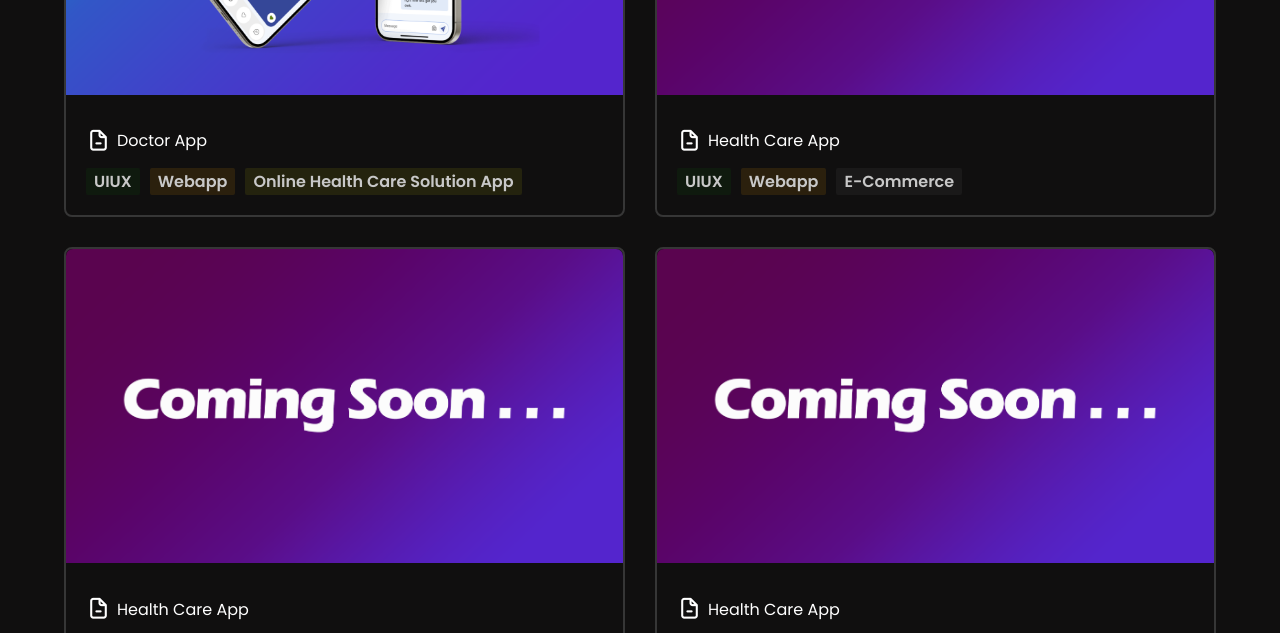
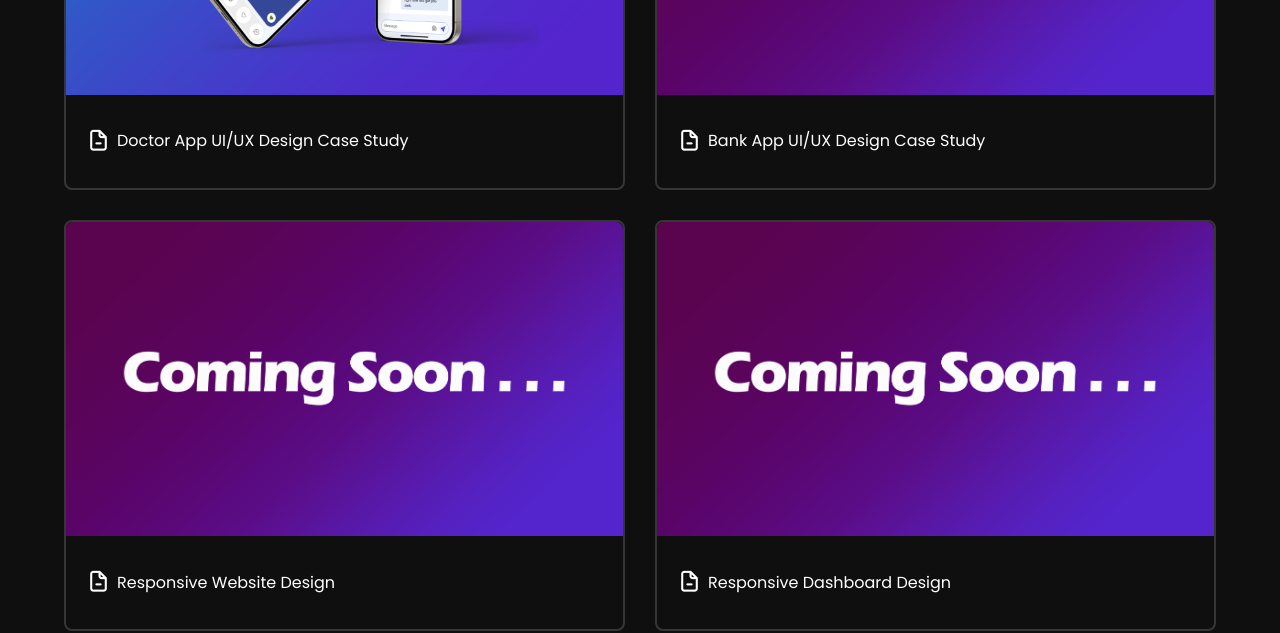
Before and after one commit to Dxl213/portfolio, a plain HTML site: page index.html in a window 1280 px wide. Shown: the part 1580-2213 px from the top of the page. Drawn offline with nearby package versions, Linux system fonts and the light colour scheme.

Commit message:
version2.2

```diff
--- a/index.html
+++ b/index.html
@@ -448,13 +448,16 @@
         <div class="project-text">
           <div class="project-name">
             <i class="uil uil-file-minus"></i>
-            <p>Doctor App</p>
+            <p>Doctor App UI/UX Design  Case Study</p>
           </div>
+
+          <!-------------
           <div class="project-text-2">
             <p class="project-green">UIUX</p>
             <p class="project-orange">Webapp</p>
             <p class="project-yellow  pro-text-1">Online Health Care Solution App</p>
           </div>
+          ---------->
         </div>
 
 
@@ -483,13 +486,17 @@
       <div class="project-text">
         <div class="project-name">
           <i class="uil uil-file-minus"></i>
-          <p>Health Care App</p>
+          <p>Bank App UI/UX Design Case Study</p>
         </div>
+
+        <!-------------
         <div class="project-text-2">
           <p class="project-green">UIUX</p>
           <p class="project-orange">Webapp</p>
           <p class="project-grey">E-Commerce</p>
         </div>
+        ---------->
+
       </div>
     </div>
 
@@ -512,13 +519,17 @@
       <div class="project-text">
         <div class="project-name">
           <i class="uil uil-file-minus"></i>
-          <p>Health Care App</p>
+          <p>Responsive Website Design</p>
         </div>
+
+        <!-------------
         <div class="project-text-2">
           <p class="project-green">UIUX</p>
           <p class="project-orange">Webapp</p>
           <p class="project-yellow ">E-Commerce</p>
         </div>
+        ---------->
+
       </div>
     </div>
 
@@ -540,13 +551,15 @@
     <div class="project-text">
       <div class="project-name">
         <i class="uil uil-file-minus"></i>
-        <p>Health Care App</p>
+        <p>Responsive Dashboard Design</p>
       </div>
+      <!-------------
       <div class="project-text-2">
         <p class="project-green">UIUX</p>
         <p class="project-orange">Webapp</p>
         <p class="project-yellow ">E-Commerce</p>
       </div>
+      ---------->
     </div>
   </div>
 
@@ -572,11 +585,15 @@
           <i class="uil uil-file-minus"></i>
           <p>Web Design Gallary</p>
         </div>
+
+        <!-------------
         <div class="project-text-2">
           <p class="project-green">Website Design</p>
           <p class="project-orange">Webapp Design</p>
           <p class="project-yellow ">Website development</p>
         </div>
+        ---------->
+
       </div>
     </div>
 
@@ -606,11 +623,15 @@
             <i class="uil uil-file-minus"></i>
             <p>Graphic Gallary</p>
           </div>
+
+          <!-------------
           <div class="project-text-2">
             <p class="project-green">Logo Brand</p>
             <p class="project-orange">Flyers</p>
             <p class="project-yellow ">Banners</p>
           </div>
+          ---------->
+
         </div>
       </div>
 
--- a/styles.css
+++ b/styles.css
@@ -919,6 +919,10 @@ section {
 
 
 /*-------------------------------------------------*/
+
+
+
+
 
 
 
@@ -1994,6 +1998,8 @@ section {
 
 
 
+
+
 .project-info i {
   margin-left: 5vw;
 }
```
